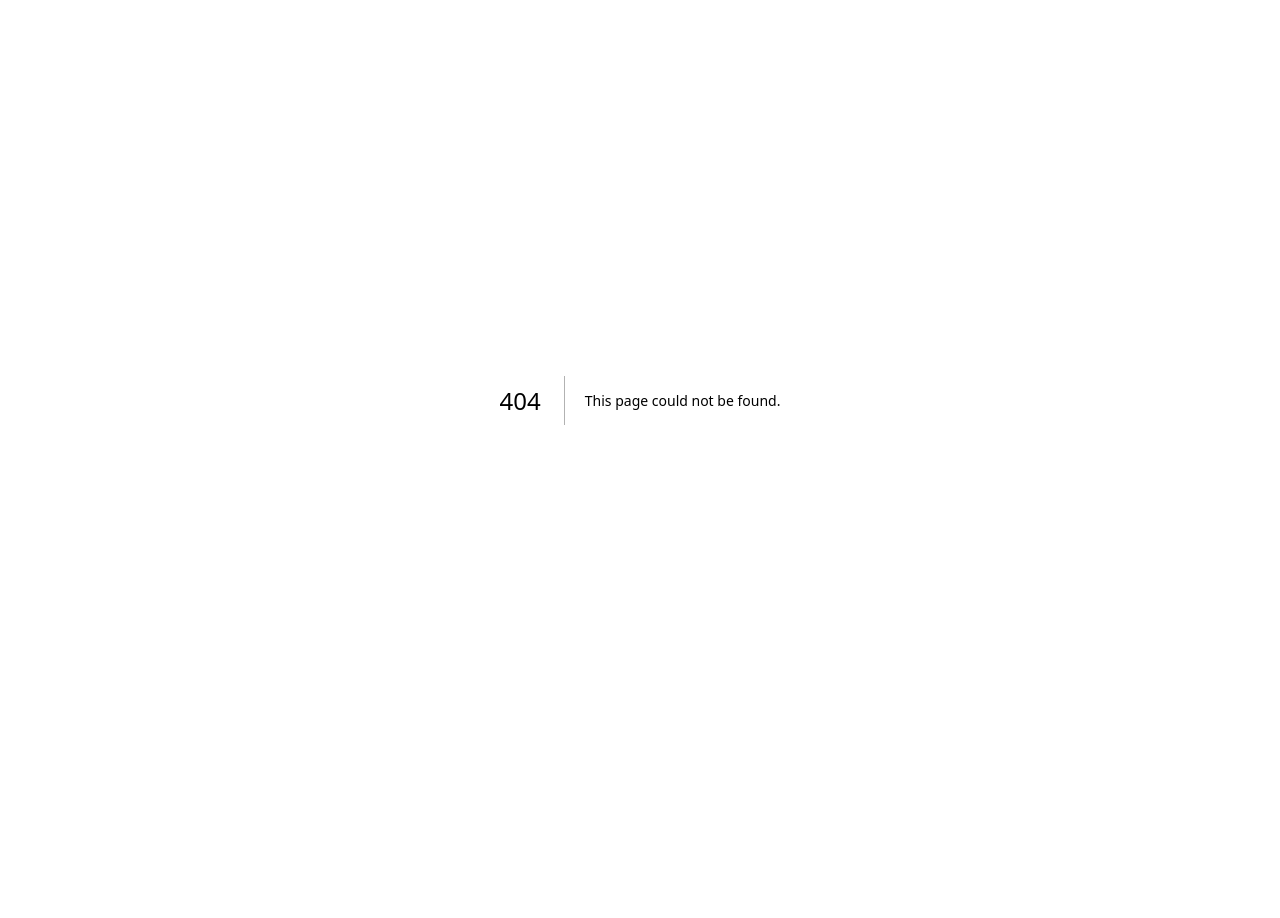
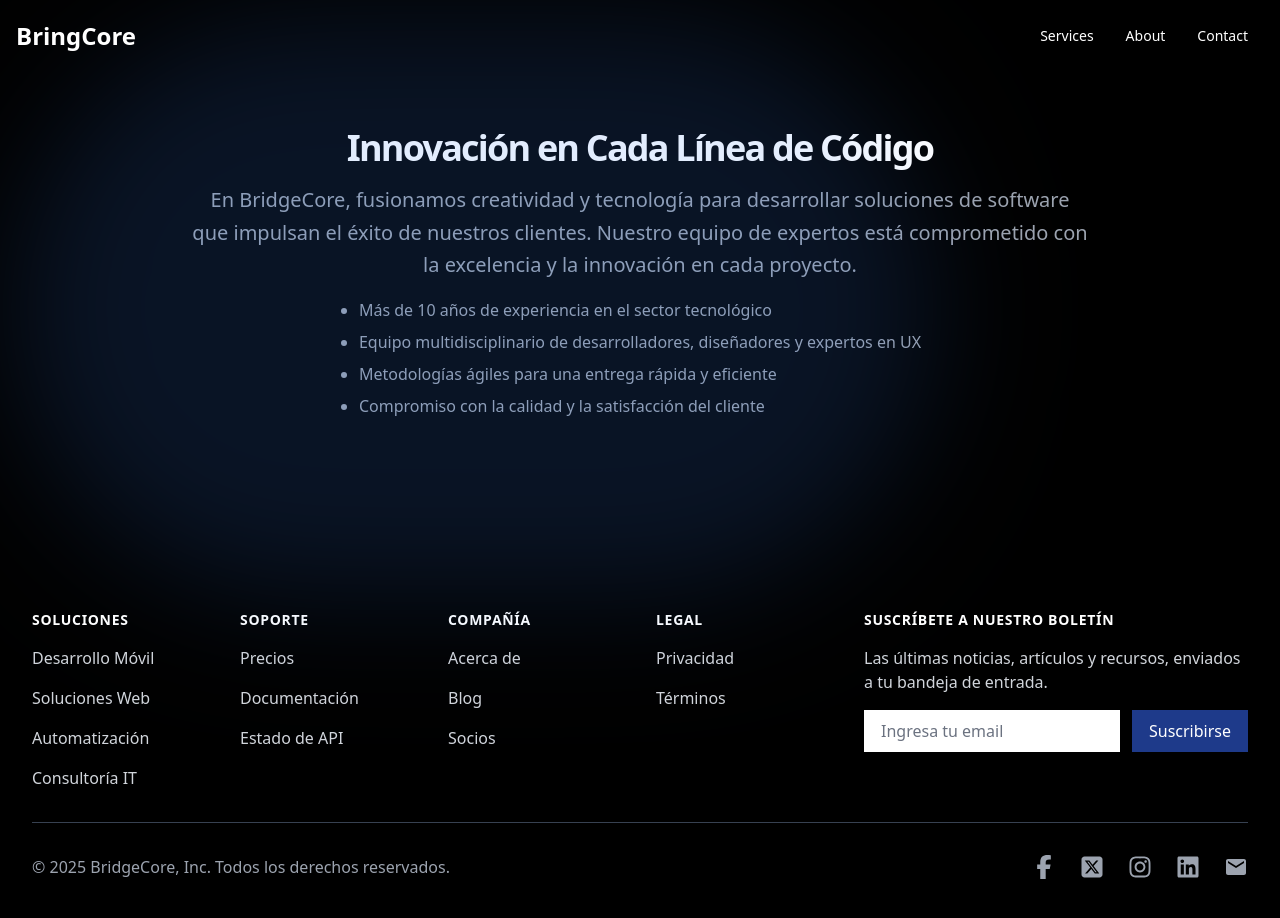
Before and after one commit to Ghoul-JS/bridgeCoreApp, a Next.js app: page /about in a window 1280 px wide. Before the commit this address had no page. Shown: the top 918 px of the page. Before the commit the page ends 800 px from the top, so only its background shows below. Built offline with nearby package versions, Linux system fonts and the light colour scheme.

Commit message:
feat: about component

```diff
--- /dev/null
+++ b/app/about/page.tsx
@@ -0,0 +1,42 @@
+import { Button } from "@/components/ui/button"
+import { Navbar } from "@/components/NavBar/Navbar"
+import { Footer } from "@/components/Footer/Footer"
+
+const About = () => {
+  return (
+    <>
+      <Navbar />
+      <section id="about" className="z-[10] w-full py-12 md:py-24 lg:py-32 bg-black">
+        <div className="container px-4 md:px-6 mx-auto">
+          <div className="flex flex-col items-center justify-center space-y-4 text-center">
+            <h2 className="text-3xl font-bold tracking-tighter sm:text-4xl text-white">
+              Innovación en Cada Línea de Código
+            </h2>
+            <p className="max-w-[900px] text-gray-400 md:text-xl/relaxed lg:text-base/relaxed xl:text-xl/relaxed">
+              En BridgeCore, fusionamos creatividad y tecnología para desarrollar soluciones de software que impulsan el
+              éxito de nuestros clientes. Nuestro equipo de expertos está comprometido con la excelencia y la innovación
+              en cada proyecto.
+            </p>
+            <ul className="list-disc text-left text-gray-400 space-y-2 mt-4">
+              <li>Más de 10 años de experiencia en el sector tecnológico</li>
+              <li>Equipo multidisciplinario de desarrolladores, diseñadores y expertos en UX</li>
+              <li>Metodologías ágiles para una entrega rápida y eficiente</li>
+              <li>Compromiso con la calidad y la satisfacción del cliente</li>
+            </ul>
+            {/* <Button className="bg-blue-600 hover:bg-blue-700 text-white mt-6">Conoce Más Sobre Nosotros</Button> */}
+          </div>
+        </div>
+      </section>
+      <div className="z-[-1]  flex flex-col items-center h-full bg-black text-gray-100 overflow-hidden">
+      <div className="inset-0 z-0">
+        <div className="absolute top-0 left-0 w-3/4 h-3/4 bg-blue-500 rounded-full mix-blend-multiply filter blur-3xl opacity-15 animate-blob"></div>
+        <div className=" bottom-0 right-0 w-3/4 h-3/4 bg-cyan-500 rounded-full mix-blend-multiply filter blur-3xl opacity-15 animate-blob animation-delay-2000"></div>
+        <div className=" top-1/2 left-[10%] transform -translate-x-1/2 -translate-y-1/2 w-3/4 h-3/4 bg-indigo-500 rounded-full mix-blend-multiply filter blur-3xl opacity-15 animate-blob animation-delay-4000"></div>
+      </div>
+      </div>
+      <Footer />
+    </>
+  )
+}
+
+export default About
--- a/app/layout.tsx
+++ b/app/layout.tsx
@@ -2,9 +2,8 @@ import type { Metadata } from 'next'
 import './globals.css'
 
 export const metadata: Metadata = {
-  title: 'v0 App',
-  description: 'Created with v0',
-  generator: 'v0.dev',
+  title: 'BridgeCore',
+  description: 'Created with my hands',
 }
 
 export default function RootLayout({
--- a/components/NavBar/Navbar.tsx
+++ b/components/NavBar/Navbar.tsx
@@ -3,9 +3,6 @@
 import * as React from "react"
 import Link from "next/link"
 import { Menu } from "lucide-react"
-import Image from "next/image"
-import img from '@/public/1-removebg-preview.png'
-
 import { Button } from "@/components/ui/button"
 import { Sheet, SheetContent, SheetTrigger } from "@/components/ui/sheet"
 
@@ -22,13 +19,13 @@ const NavItems = ({ mobile = false }: { mobile?: boolean }) => (
         BringCore
       </Link>
 
-      <Button variant="ghost" asChild className={mobile ? "text-white w-full justify-start" : ""}>
+      <Button variant="ghost" asChild className={mobile ? "text-white w-full justify-start" : "text-white hover:text-white"}>
         <Link href="/services">Services</Link>
       </Button>
-      <Button variant="ghost" asChild className={mobile ? "text-white w-full justify-start" : ""}>
+      <Button variant="ghost" asChild className={mobile ? "text-white w-full justify-start" : "text-white hover:text-white"}>
         <Link href="/about">About</Link>
       </Button>
-      <Button variant="ghost" asChild className={mobile ? "text-white w-full justify-start" : ""}>
+      <Button variant="ghost" asChild className={mobile ? "text-white w-full justify-start" : "text-white hover:text-white"}>
         <Link href="/contact">Contact</Link>
       </Button>
   </div>
```
